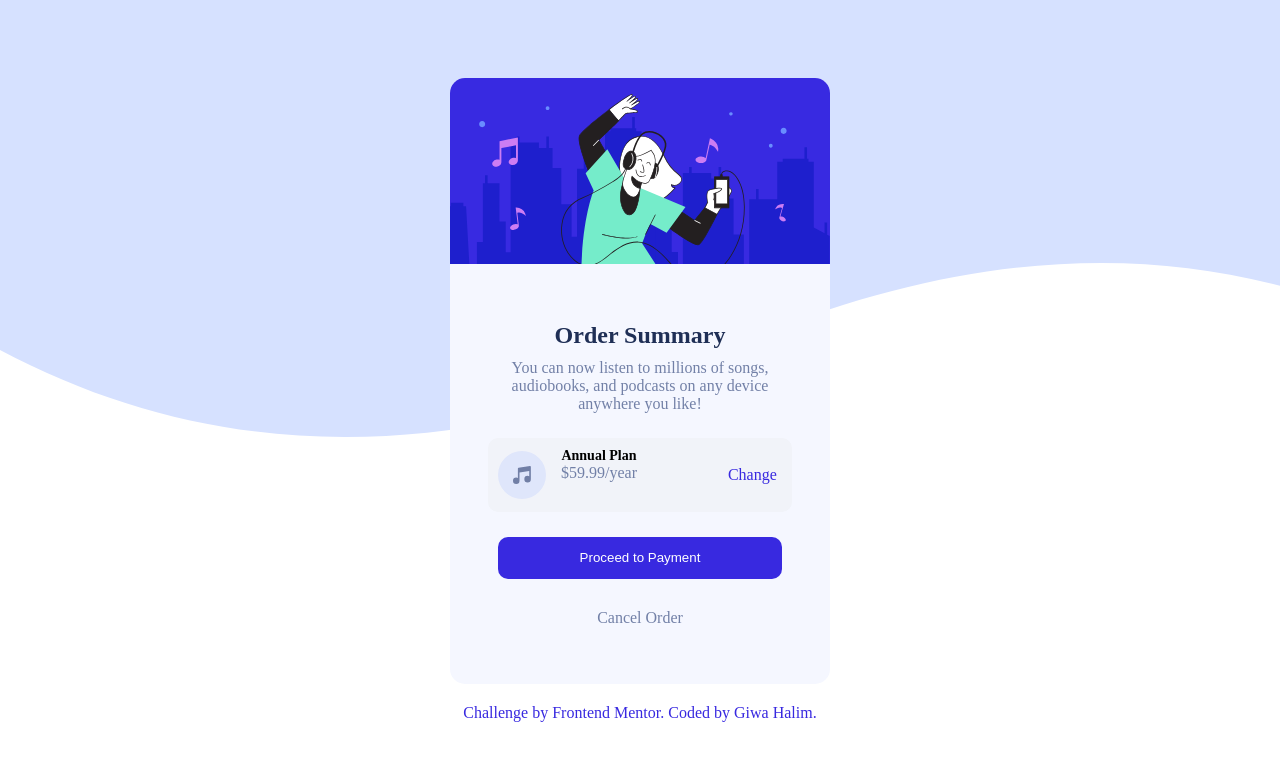
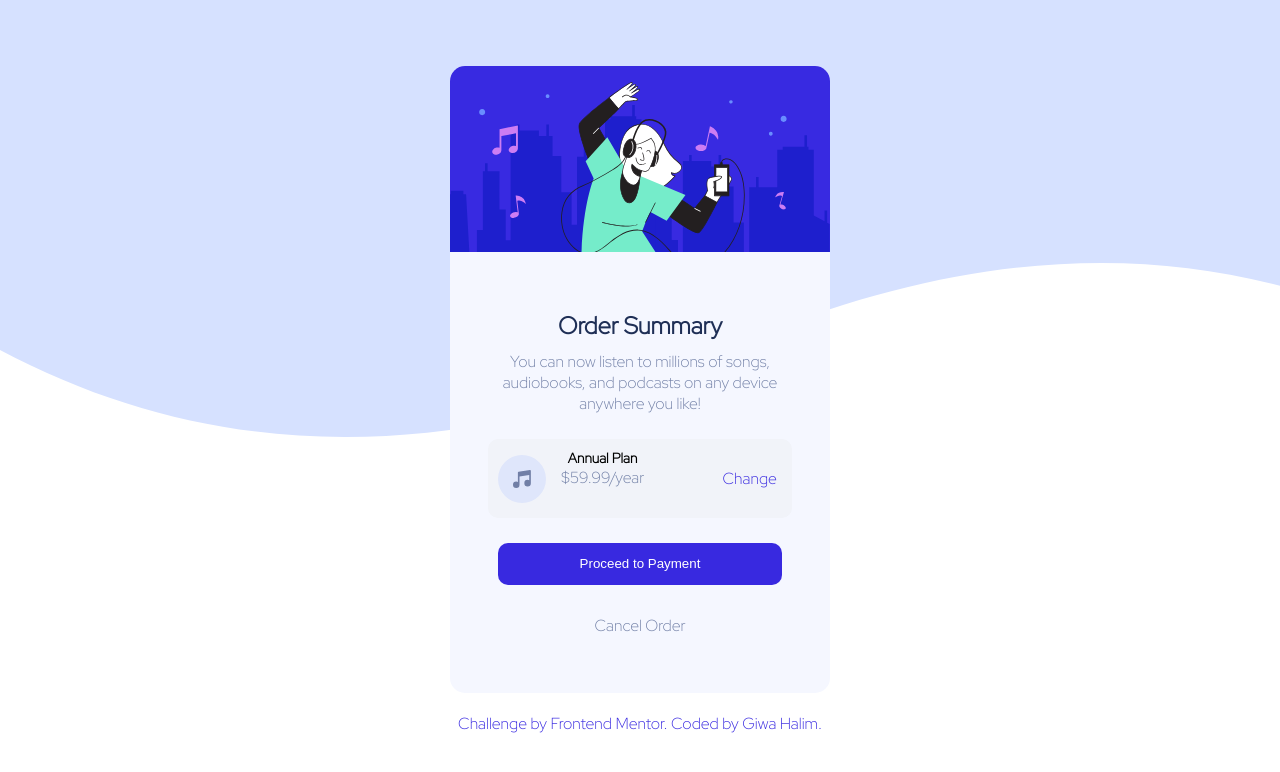
Before and after one commit to GiwaHalim/order-sumarry-component, a plain HTML site: page index.html in a window 1280 px wide. Drawn offline with Linux system fonts and the light colour scheme.

Commit message:
changed font family

```diff
--- a/style.css
+++ b/style.css
@@ -1,3 +1,6 @@
+@import url('https://fonts.googleapis.com/css2?family=Red+Hat+Display:wght@300&display=swap');
+
+
 *{
     margin: 0;
     padding: 0;
@@ -9,7 +12,8 @@ body{
     align-items: center;
     height: 100vh;
     flex-direction: column;
-     background: url(images/pattern-background-desktop.svg) no-repeat;
+    background: url(images/pattern-background-desktop.svg) no-repeat;
+    font-family: 'Red Hat Display', sans-serif;
 }
 main{
     display: flex;
```
